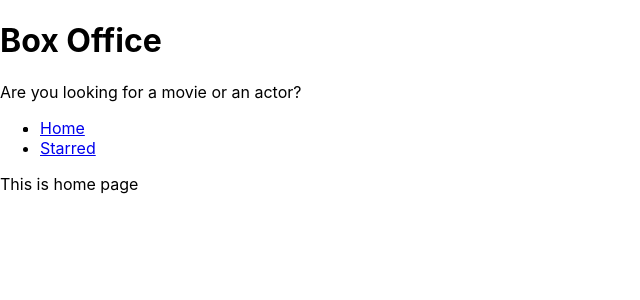
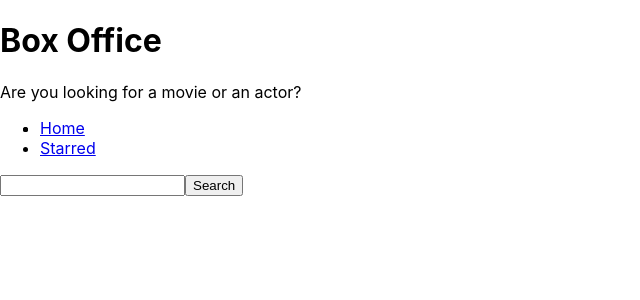
Before and after one commit to perunon/box-office, a React (Create React App) app: page / in a window 1280 px wide. Shown: the top 300 px of the page, without its empty margins (0-640 px from the left). Built offline with nearby package versions, Linux system fonts and the light colour scheme.

Commit message:
Created input and fetch results from TV Maze API

```diff
--- a/src/pages/Home.js
+++ b/src/pages/Home.js
@@ -1,8 +1,38 @@
-import React from "react";
+import React, { useState } from "react";
 import MainPageLayout from "../components/MainPageLayout";
 
 const Home = () => {
-  return <MainPageLayout>This is home page</MainPageLayout>;
+  const [input, setInput] = useState("");
+
+  const onInputChange = (ev) => {
+    setInput(ev.target.value);
+  };
+
+  const onSearch = () => {
+    fetch(`https://api.tvmaze.com/search/shows?q=${input}`)
+      .then((r) => r.json())
+      .then((result) => console.log(result));
+  };
+
+  const onKeyDown = (ev) => {
+    if (ev.keyCode === 13) {
+      onSearch();
+    }
+  };
+
+  return (
+    <MainPageLayout>
+      <input
+        type="text"
+        onChange={onInputChange}
+        onKeyDown={onKeyDown}
+        value={input}
+      />
+      <button type="button" onClick={onSearch}>
+        Search
+      </button>
+    </MainPageLayout>
+  );
 };
 
 export default Home;
```
